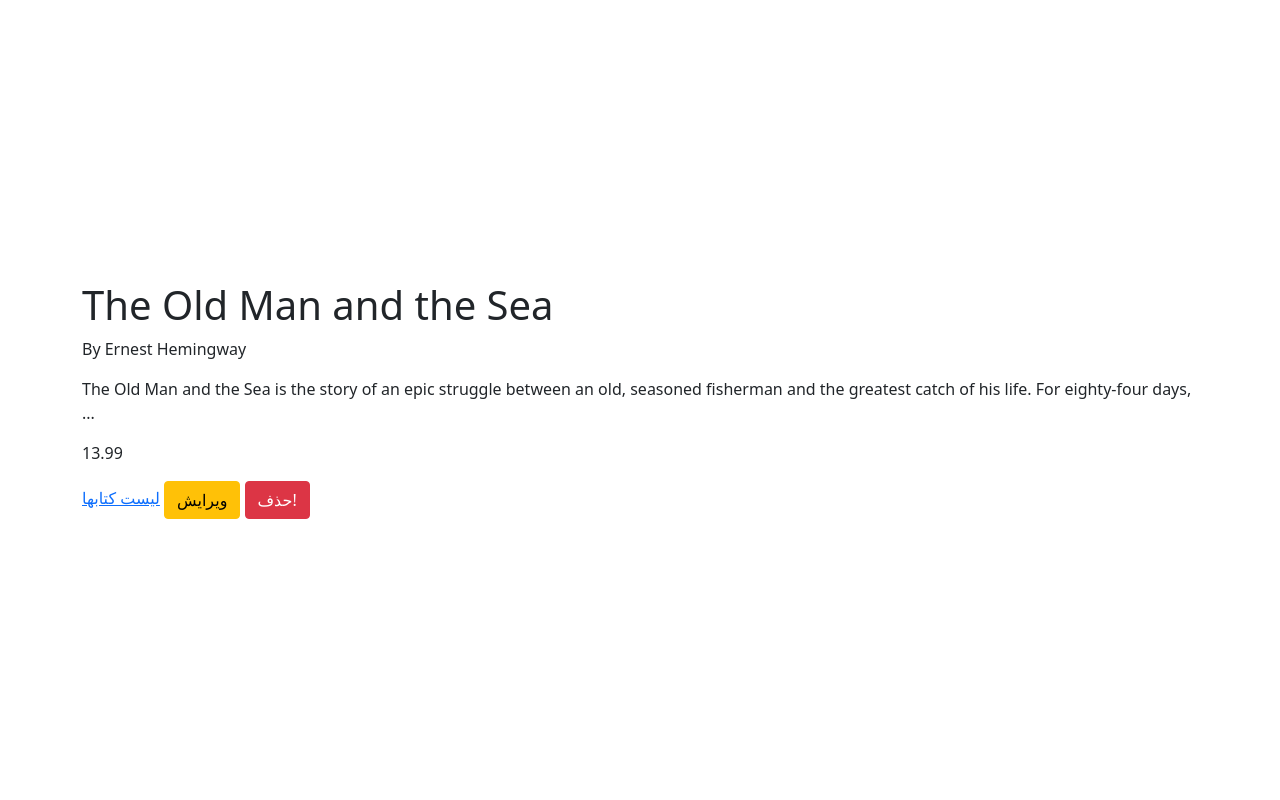
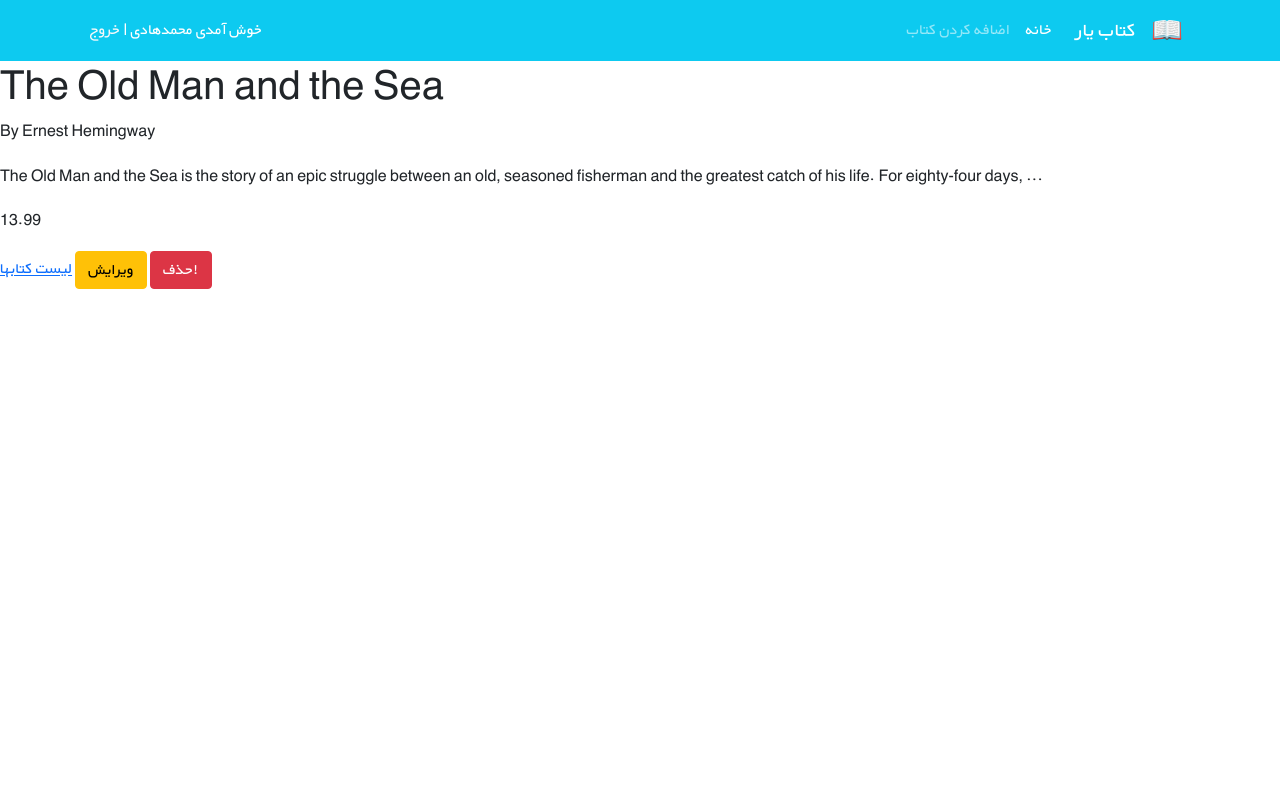
Before and after one commit to erfanmi/Django_Bookstore, a Django app: page /books/1 in a window 1280 px wide. Run offline with Django 5.2, Linux system fonts and the light colour scheme; data comes from the database, SQL or seed files in the repository.

Commit message:
static files and css added

```diff
--- a/accounts/templates/_base.html
+++ b/accounts/templates/_base.html
@@ -1,14 +1,42 @@
+{% load static %}
 <!DOCTYPE HTML PUBLIC "-//W3C//DTD HTML 4.01//EN" "http://www.w3.org/TR/html4/strict.dtd">
 <html lang="en">
 <head>
+    <!-- Required meta tags -->
+    <meta charset="utf-8">
+    <meta name="viewport" content="width=device-width, initial-scale=1">
+
     <!-- Bootstrap CSS -->
     <link href="https://cdn.jsdelivr.net/npm/bootstrap@5.1.3/dist/css/bootstrap.min.css" rel="stylesheet"
           integrity="sha384-1BmE4kWBq78iYhFldvKuhfTAU6auU8tT94WrHftjDbrCEXSU1oBoqyl2QvZ6jIW3" crossorigin="anonymous">
-    <meta http-equiv="Content-Type" content="text/html;charset=UTF-8">
+
+    <link rel="stylesheet" href={% static "css/style.css" %}>
     <title>{% block page_title %}{% endblock page_title %}</title>
 </head>
-<body class="d-flex align-items-center justify-content-center vh-100">
-    <div class="container-sm">
+
+<body >
+<nav class="navbar navbar-expand-lg navbar-dark bg-info" dir="rtl">
+    <div class="container">
+        <a class="navbar-brand" href="#">
+            <img src="icons/book.png" alt="" height="30"
+                 class="d-inline-block align-text-top">
+        </a>
+        <a class="navbar-brand mx-3" href="#">کتاب یار</a>
+        <button class="navbar-toggler" type="button" data-bs-toggle="collapse" data-bs-target="#navbarNavAltMarkup"
+                aria-controls="navbarNavAltMarkup" aria-expanded="false" aria-label="Toggle navigation">
+            <span class="navbar-toggler-icon"></span>
+        </button>
+        <div class="collapse navbar-collapse" id="navbarNavAltMarkup">
+            <div class="navbar-nav">
+                <a class="nav-link active" aria-current="page" href="#">خانه</a>
+                <a class="nav-link" href="#">اضافه کردن کتاب</a>
+            </div>
+        </div>
+        <div class="mx-2 text-white">خوش آمدی محمدهادی | <a class="link-light text-decoration-none" href="#">خروج</a>
+        </div>
+    </div>
+</nav>
+<div>
     {% block content %}
     {% endblock content %}
 </div>
--- /dev/null
+++ b/books/static/css/style.css
@@ -0,0 +1,20 @@
+@font-face {
+    font-family: "BYekan";
+    src: url("../fonts/BYekan+.ttf");
+}
+@font-face {
+    font-family: "BYekan";
+    src: url("../fonts/BYekan+ Bold.ttf");
+    font-weight: bold;
+}
+
+* {
+    font-family: 'BYekan', sans-serif;
+    line-height: 1.8rem;
+}
+
+/* SM breakpoint */
+@media (min-width: 576px) {
+    /* CUSTOM WIDTHS */
+    .w-sm-75 { width: 75%!important; }
+}
```
Also changed, not shown: books/static/css/login.css (added, +14 -0 lines), books/templates/books/book_list.html (+21 -9 lines), config/settings.py (+6 -5 lines), books/static/fonts/BYekan+ Bold.ttf (added), books/static/fonts/BYekan+.ttf (added), books/static/icons/book.png (added). Lines whose indentation alone changed are shown as unchanged.
